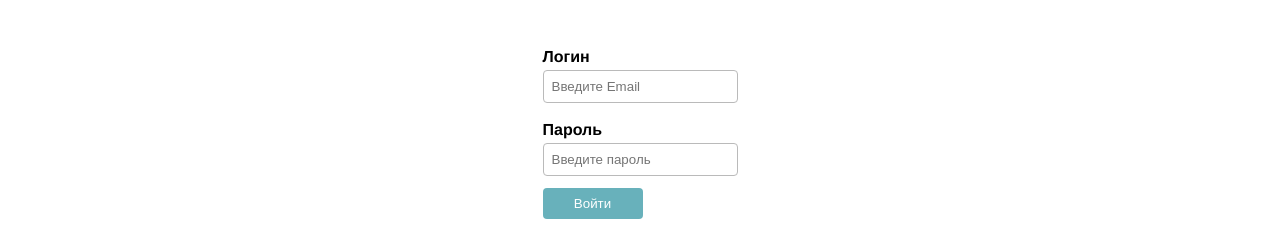
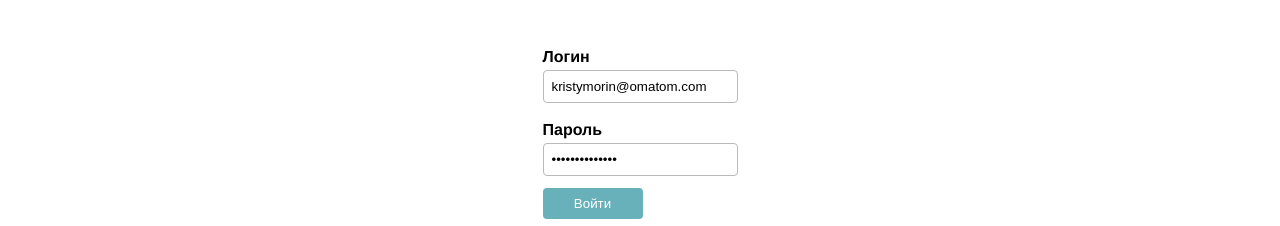
Before and after one commit to kremeshnoi/product-cards, a Vue app: page /login in a window 1280 px wide. Shown: the part 121-347 px from the top of the page. Built offline with nearby package versions, Linux system fonts and the light colour scheme.

Commit message:
set login info

```diff
--- a/src/views/auth/Login.vue
+++ b/src/views/auth/Login.vue
@@ -45,8 +45,8 @@
 	export default {
 		name: 'Login',
 		data: () => ({
-			email: '',
-			password: ''
+			email: 'kristymorin@omatom.com',
+			password: 'kristymorin123'
 		}),
 		methods: {
 			...mapActions(['addUserStatus']),
```
